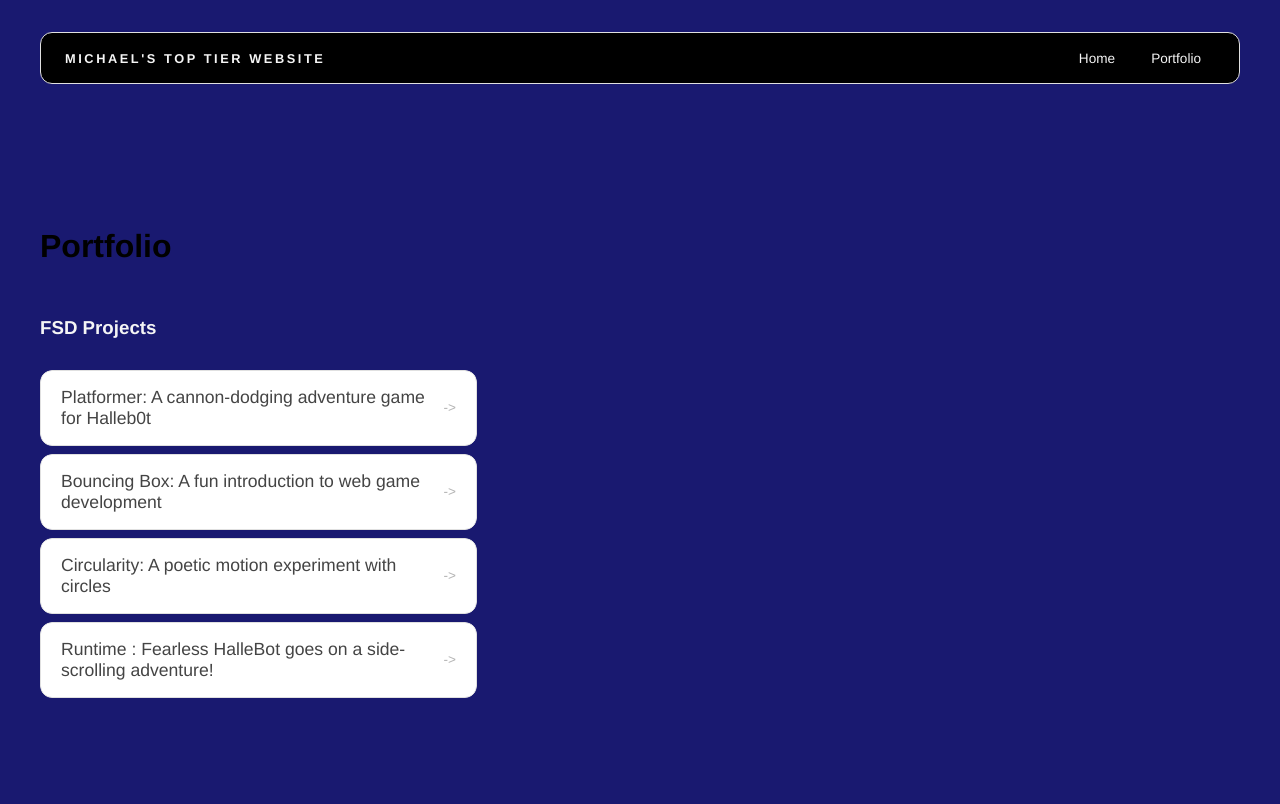
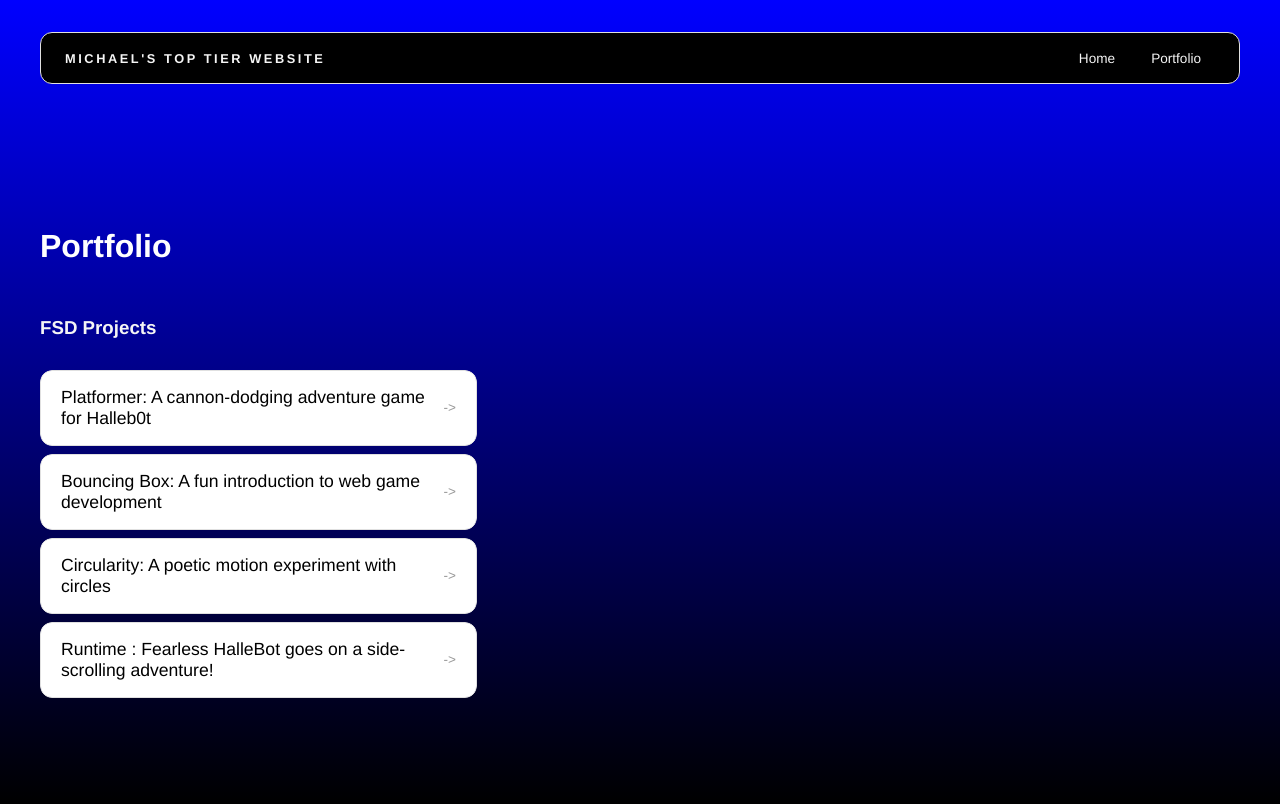
Before and after one commit to MichaelArmstrong1123/MichaelArmstrong1123.github.io, a plain HTML site: page portfolio.html in a window 1280 px wide. Drawn offline with Linux system fonts and the light colour scheme.

```diff
--- a/style.css
+++ b/style.css
@@ -4,7 +4,7 @@
 
 body {
   margin: 0;
-  background: Midnightblue;
+  background: linear-gradient(blue, black);
   color: whitesmoke;
   font-family: "Helvetica Neue", Arial, sans-serif;
 }
@@ -86,7 +86,7 @@ h2 {
 }
 
 #interests li {
-  color: #555;
+  color: black;
   font-size: 1rem;
   font-weight: 600;
   padding: 10px 20px;
@@ -175,7 +175,7 @@ nav h1 {
 
 /* Portfolio styles */
 .content h1 {
-  color: black;
+  color: white;
 }
 
 #portfolio {
@@ -198,7 +198,7 @@ nav h1 {
   justify-content: space-between;
   align-items: center;
   text-decoration: none;
-  color: #444;
+  color: black;
   padding: 16px 20px;
   font-size: 1.1rem;
   font-weight: 500;
```
